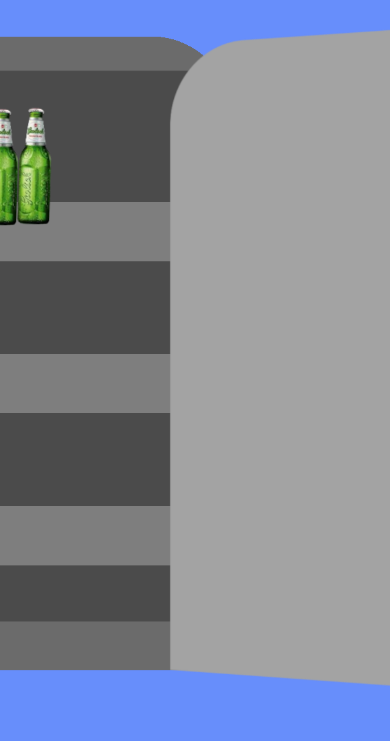
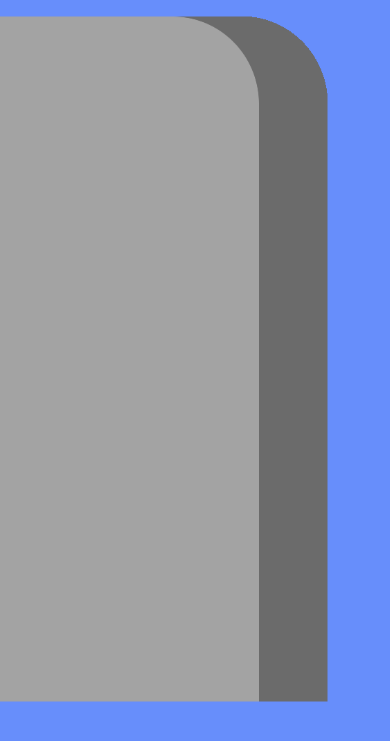
Before and after one commit to jacobkapitein/bierbits, a plain HTML site: page index.html in a window 390 px wide. Shown: the part 61-802 px from the top of the page. Drawn offline with Linux system fonts and the light colour scheme.

Commit message:
Added functionality so you can now open the door onmousehover. For smartphones I use onmousedown.

```diff
--- a/index.html
+++ b/index.html
@@ -9,12 +9,17 @@
     <body>
         <h1>Wil je bier?</h1>
         <div class="kouwekast">
-            <img class="koelkassie" src="images/koelkast_open.png" />
-            <div id="1" class="bierfleswrap">
+            <div class="open" style="display: none;">
+                <img class="koelkassie" src="images/koelkast_open.png" />
+                <div id="1" class="bierfleswrap">
+                </div>
+                <div id="2" class="bierfleswrap">
+                </div>
+                <div id="3" class="bierfleswrap">
+                </div>
             </div>
-            <div id="2" class="bierfleswrap">
-            </div>
-            <div id="3" class="bierfleswrap">
+            <div class="dicht" onmouseover="onHoverDicht()" onmousedown="onHoverDicht()" >
+                <img class="koelkassieDicht" src="images/koelkast_dicht.png" />
             </div>
         </div>
 
--- a/js/bierkast.js
+++ b/js/bierkast.js
@@ -41,3 +41,8 @@ const addVreugdewater = () => {
         $("#3").append(`<img class="vreugdewater" src="images/bierflesje.png" style="left: 11%; top: ${top}%; transform: rotate(${rotation}deg)" />`);
     }
 }
+
+const onHoverDicht = () => {
+    $(".dicht").css('display', 'none');
+    $(".open").css('display', 'block');
+}
--- a/stylesheet.css
+++ b/stylesheet.css
@@ -19,6 +19,13 @@ div.kouwekast {
     min-height: 685px;
 }
 
+.koelkassieDicht {
+    max-height: 70vh;
+    max-width: 90vw;
+    min-width: 530px;
+    min-height: 685px;
+}
+
 .bierfleswrap {
     position: absolute;
     /* background-color: #ff000022; */
```
Also changed, not shown: images/koelkast_dicht.png (added).
